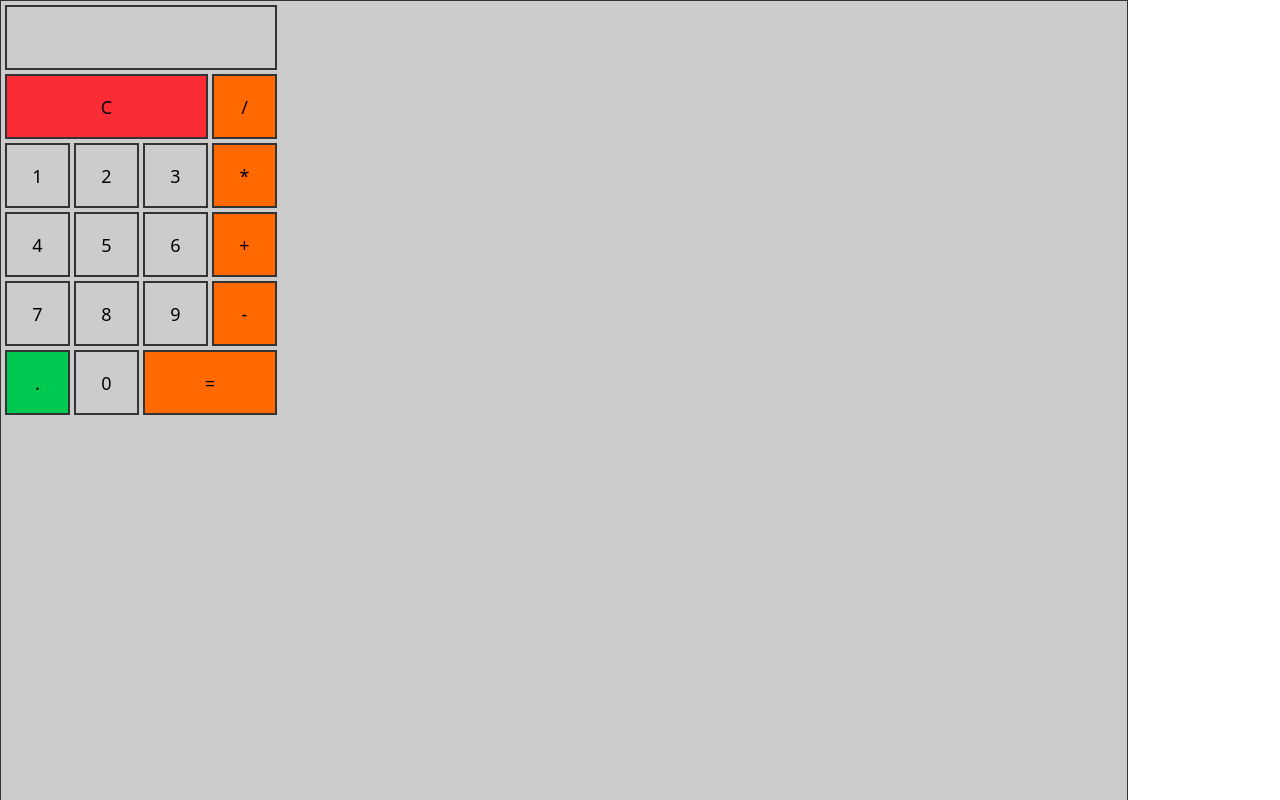
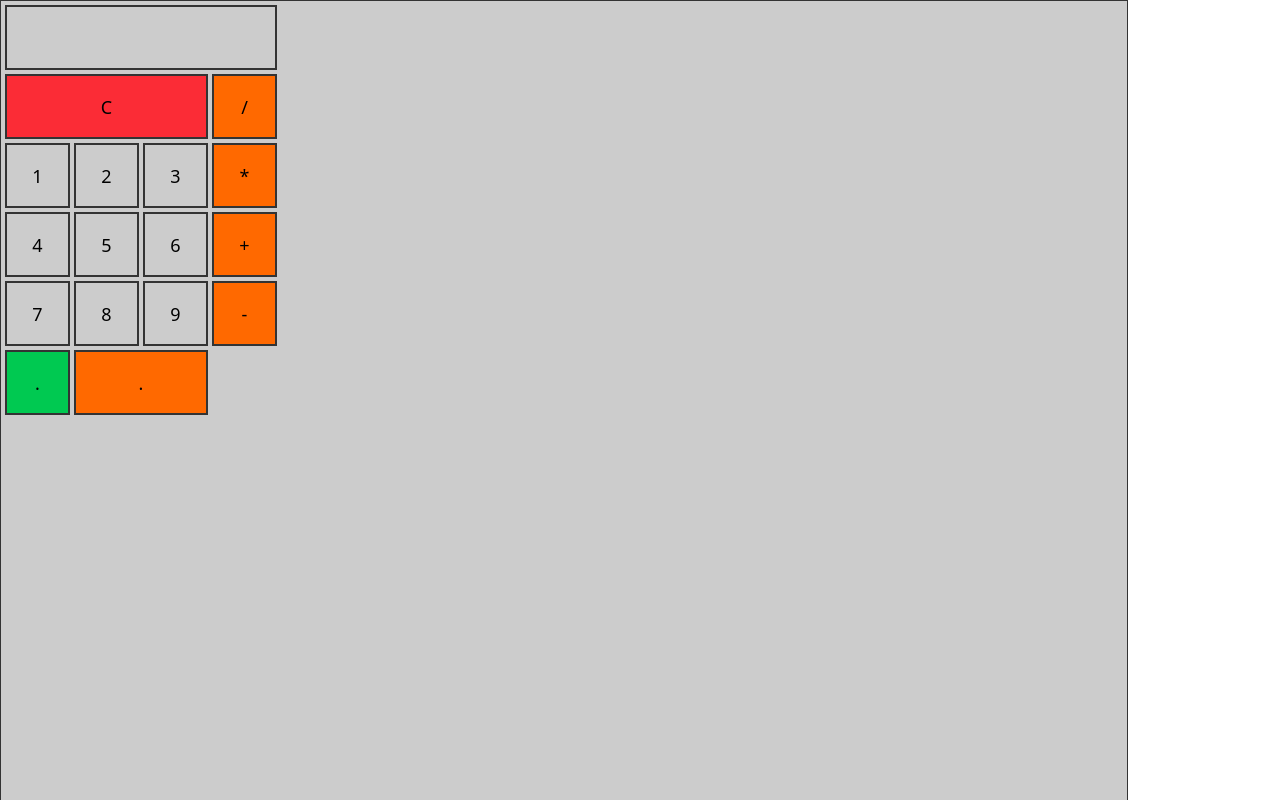
Before and after one commit to nana1243/practice, a React (Vite) app in the folder calculator/: page / in a window 1280 px wide. Shown: the top 800 px of the page. Built offline with nearby package versions, Linux system fonts and the light colour scheme.

Commit message:
fea)[7/14] 반복 렌더링으로 수정

```diff
--- a/calculator/src/components/Calculator.tsx
+++ b/calculator/src/components/Calculator.tsx
@@ -1,27 +1,46 @@
 import React from 'react';
 
-function Calculator(props) {
+function Calculator() {
+    const handleButtonClear = () => {}
+    const handleOperatorClick = (operator) => {}
+    const handleNumberClick = (number) =>{}
+
+    const buttonConfigs = [
+        {value:"C", className: "clear" , onClick: handleButtonClear},
+        {value:"/", className: "operator" , onClick: handleOperatorClick},
+        {value:"1", className: "" , onClick: handleNumberClick},
+        {value:"2", className: "" , onClick: handleNumberClick},
+        {value:"3", className: "" , onClick: handleNumberClick},
+        {value:"*", className: "operator" , onClick: handleOperatorClick},
+        {value:"4", className: "" , onClick: handleNumberClick},
+        {value:"5", className: "" , onClick: handleNumberClick},
+        {value:"6", className: "" , onClick: handleNumberClick},
+        {value:"+", className: "operator" , onClick: handleOperatorClick},
+        {value:"7", className: "" , onClick: handleNumberClick},
+        {value:"8", className: "" , onClick: handleNumberClick},
+        {value:"9", className: "" , onClick: handleNumberClick},
+        {value:"-", className: "operator" , onClick: handleOperatorClick},
+        {value:".", className: "dot" , onClick: handleOperatorClick},
+        {value:".", className: "operator result" , onClick: handleOperatorClick},
+
+    ]
+
+
     return (
         <article className="calculator">
             <form name="forms">
                 <input type="text" name="output" readOnly />
-                <input type="button" className="clear" value="C"/>
-                <input type="button" className="operator" value="/"/>
-                <input type="button" value="1"/>
-                <input type="button" value="2"/>
-                <input type="button" value="3"/>
-                <input type="button" className="operator" value="*"/>
-                <input type="button" value="4"/>
-                <input type="button" value="5"/>
-                <input type="button" value="6"/>
-                <input type="button" className="operator" value="+"/>
-                <input type="button" value="7"/>
-                <input type="button" value="8"/>
-                <input type="button" value="9"/>
-                <input type="button" className="operator" value="-"/>
-                <input type="button" className="dot" value="."/>
-                <input type="button" value="0"/>
-                <input type="button" className="operator result" value="="/>
+                {buttonConfigs.map((data) => {
+                    return(
+                        <>
+                            <input
+                                type="button"
+                                className={data.className}
+                                value={data.value}
+                            />
+                        </>
+                    )
+                })}
             </form>
         </article>
     );
```
